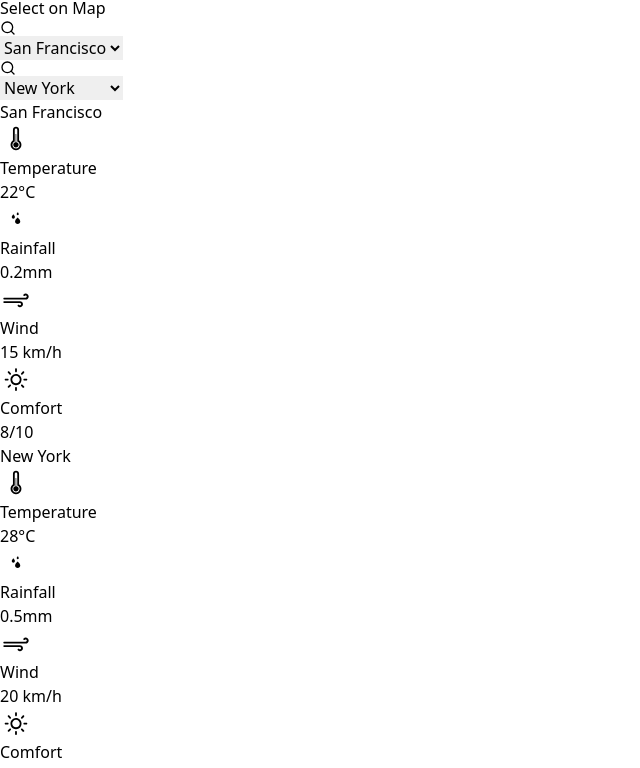
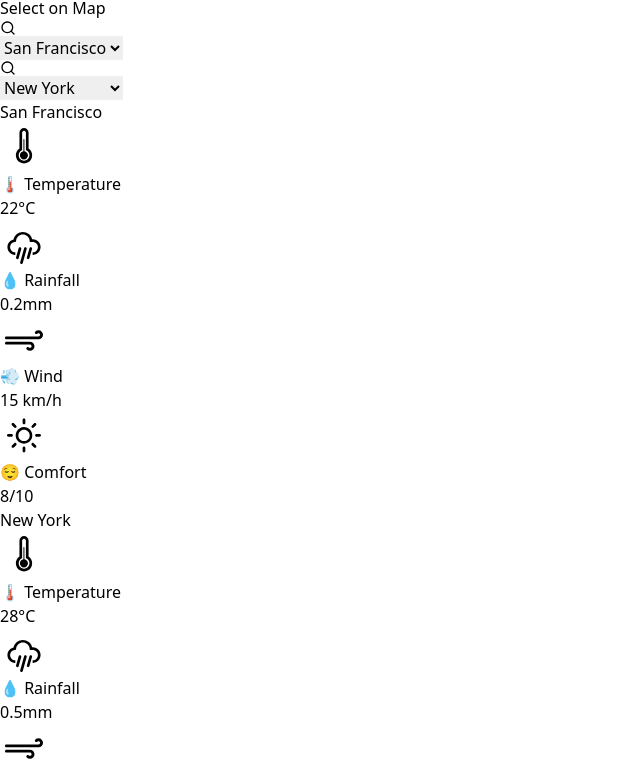
Before and after one commit to AkhilNair04/Will_it_rain_on_my_parade, a React app in the folder frontend/: page / in a window 1280 px wide. Shown: the part 4603-5371 px from the top of the page, without its empty margins (0-640 px from the left). Built offline with nearby package versions, Linux system fonts and the light colour scheme; the HTML template or start-up script is replaced by a standard one.

Commit message:
location

```diff
--- a/frontend/src/components/comp.tsx
+++ b/frontend/src/components/comp.tsx
@@ -1,7 +1,7 @@
 import React, { useState, useEffect } from "react";
 import {
   WiThermometer,
-  WiRaindrops,
+  WiRain,
   WiStrongWind,
   WiDaySunny,
 } from "react-icons/wi";
@@ -153,15 +153,15 @@
   value: string;
   isAlert?: boolean;
 }) => (
-  <div className={`bg-white/10 backdrop-blur-lg p-5 rounded-xl shadow-xl hover:bg-white/20 border transition-all duration-300 ${
+  <div className={`bg-white/10 backdrop-blur-lg p-8 rounded-xl shadow-xl hover:bg-white/20 border transition-all duration-300 min-h-[120px] ${
     isAlert ? 'border-red-500/60 bg-red-500/10 animate-pulse' : 'border-blue-400/30'
   }`}>
-    <div className="flex items-center gap-2 mb-2">
+    <div className="flex items-center gap-3 mb-4">
       {isAlert && <FiAlertTriangle className="text-red-400 animate-bounce" />}
       {icon}
-      <span className={`font-semibold text-sm ${isAlert ? 'text-red-300' : 'text-blue-300'}`}>{title}</span>
+      <span className={`font-bold text-xl ${isAlert ? 'text-red-300' : 'text-blue-300'}`}>{title}</span>
     </div>
-    <span className={`text-lg font-medium ${isAlert ? 'text-red-200' : 'text-white'}`}>{value}</span>
+    <span className={`text-2xl font-bold ${isAlert ? 'text-red-200' : 'text-white'}`}>{value}</span>
   </div>
 );
 
@@ -467,7 +467,7 @@
   };
 
   return (
-    <div className="relative min-h-screen bg-gradient-to-br from-gray-900 via-black to-gray-800 text-white font-poppins overflow-hidden">
+    <div className="relative min-h-screen bg-gradient-to-br from-black via-blue-950 to-slate-900 text-white font-poppins overflow-hidden">
       {/* Background Animation */}
       {weatherMode === "rain" && (
         <>
@@ -486,7 +486,7 @@
               />
             ))}
           </div>
-          <div className="absolute inset-0 bg-gradient-to-t from-blue-900/20 via-transparent to-transparent z-0"></div>
+          <div className="absolute inset-0 bg-gradient-to-t from-blue-950/30 via-transparent to-transparent z-0"></div>
         </>
       )}
 
@@ -508,7 +508,7 @@
               />
             ))}
           </div>
-          <div className="absolute inset-0 bg-gradient-to-t from-blue-100/10 via-transparent to-transparent z-0"></div>
+          <div className="absolute inset-0 bg-gradient-to-t from-blue-950/15 via-transparent to-transparent z-0"></div>
         </>
       )}
 
@@ -670,13 +670,13 @@
             {[loc1, loc2].filter(data => data !== null).map((data) => (
               <div
                 key={data!.id}
-                className={`bg-white/10 backdrop-blur-xl rounded-3xl p-8 w-96 h-auto shadow-2xl border-2 transition-all duration-500 transform hover:scale-105 ${
+                className={`bg-white/10 backdrop-blur-xl rounded-3xl p-10 w-[450px] h-auto shadow-2xl border-2 transition-all duration-500 transform hover:scale-105 ${
                   isLocationDangerous(data!)
                     ? 'border-red-500/60 hover:border-red-400/80 shadow-red-500/20'
                     : 'border-blue-400/40 hover:border-blue-300/60 hover:shadow-blue-500/20'
                 }`}
               >
-                <h2 className={`text-2xl font-bold mb-6 text-transparent bg-clip-text bg-gradient-to-r ${
+                <h2 className={`text-3xl font-bold mb-8 text-transparent bg-clip-text bg-gradient-to-r ${
                   isLocationDangerous(data!)
                     ? 'from-red-300 to-orange-300'
                     : 'from-blue-300 to-cyan-300'
@@ -686,28 +686,28 @@
                     <FiAlertTriangle className="inline ml-2 text-red-400 animate-pulse" />
                   )}
                 </h2>
-                <div className="grid grid-cols-2 gap-4">
+                <div className="grid grid-cols-2 gap-8">
                   <MetricTile
-                    icon={<WiThermometer size={32} />}
-                    title="Temperature"
+                    icon={<WiThermometer size={48} />}
+                    title="🌡️ Temperature"
                     value={`${data!.temperature}°C`}
                     isAlert={data!.temperature >= 35}
                   />
                   <MetricTile
-                    icon={<WiRaindrops size={32} />}
-                    title="Rainfall"
+                    icon={<WiRain size={48} />}
+                    title="💧 Rainfall"
                     value={`${data!.rainfall}mm`}
                     isAlert={data!.rainfall >= 2.5}
                   />
                   <MetricTile
-                    icon={<WiStrongWind size={32} />}
-                    title="Wind"
+                    icon={<WiStrongWind size={48} />}
+                    title="💨 Wind"
                     value={`${data!.wind} km/h`}
                     isAlert={data!.wind >= 30}
                   />
                   <MetricTile
-                    icon={<WiDaySunny size={32} />}
-                    title="Comfort"
+                    icon={<WiDaySunny size={48} />}
+                    title="😌 Comfort"
                     value={`${data!.comfort}/10`}
                     isAlert={data!.comfort <= 3}
                   />
```
